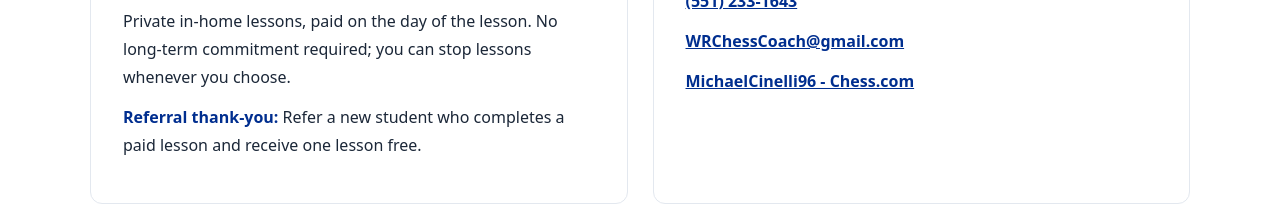
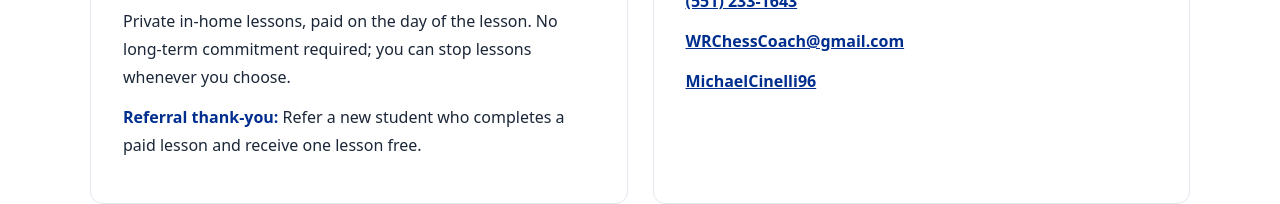
Before and after one commit to MikeCinelli/WR-Chess-Coaching, a plain HTML site: page index.html in a window 1280 px wide. Shown: the part 3895-4099 px from the top of the page. Drawn offline with Linux system fonts and the light colour scheme.

Commit message:
Remove ' - Chess.com' from contact link

```diff
--- a/index.html
+++ b/index.html
@@ -34,7 +34,7 @@
     <p>Ready to get started? Reach out to discuss lessons.</p>
     <p><a class="contact-link" href="tel:+15512331643">(551) 233-1643</a></p>
     <p><a class="contact-link" href="mailto:WRChessCoach@gmail.com">WRChessCoach@gmail.com</a></p>
-    <p><a class="contact-link" href="https://www.chess.com/member/MichaelCinelli96" target="_blank" rel="noopener noreferrer">MichaelCinelli96 - Chess.com</a></p>
+    <p><a class="contact-link" href="https://www.chess.com/member/MichaelCinelli96" target="_blank" rel="noopener noreferrer">MichaelCinelli96</a></p>
 </div>
 </div>
     </section>
```
